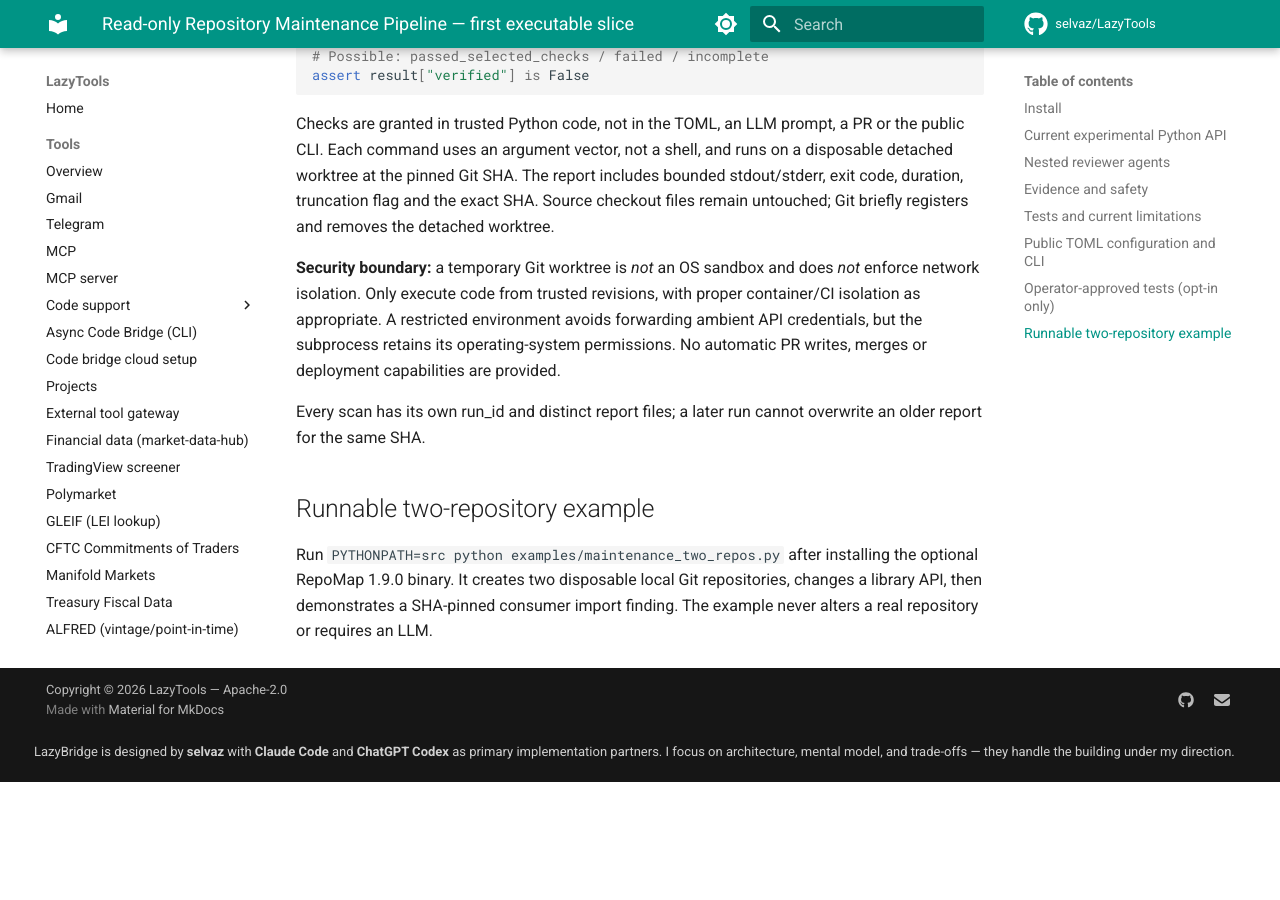
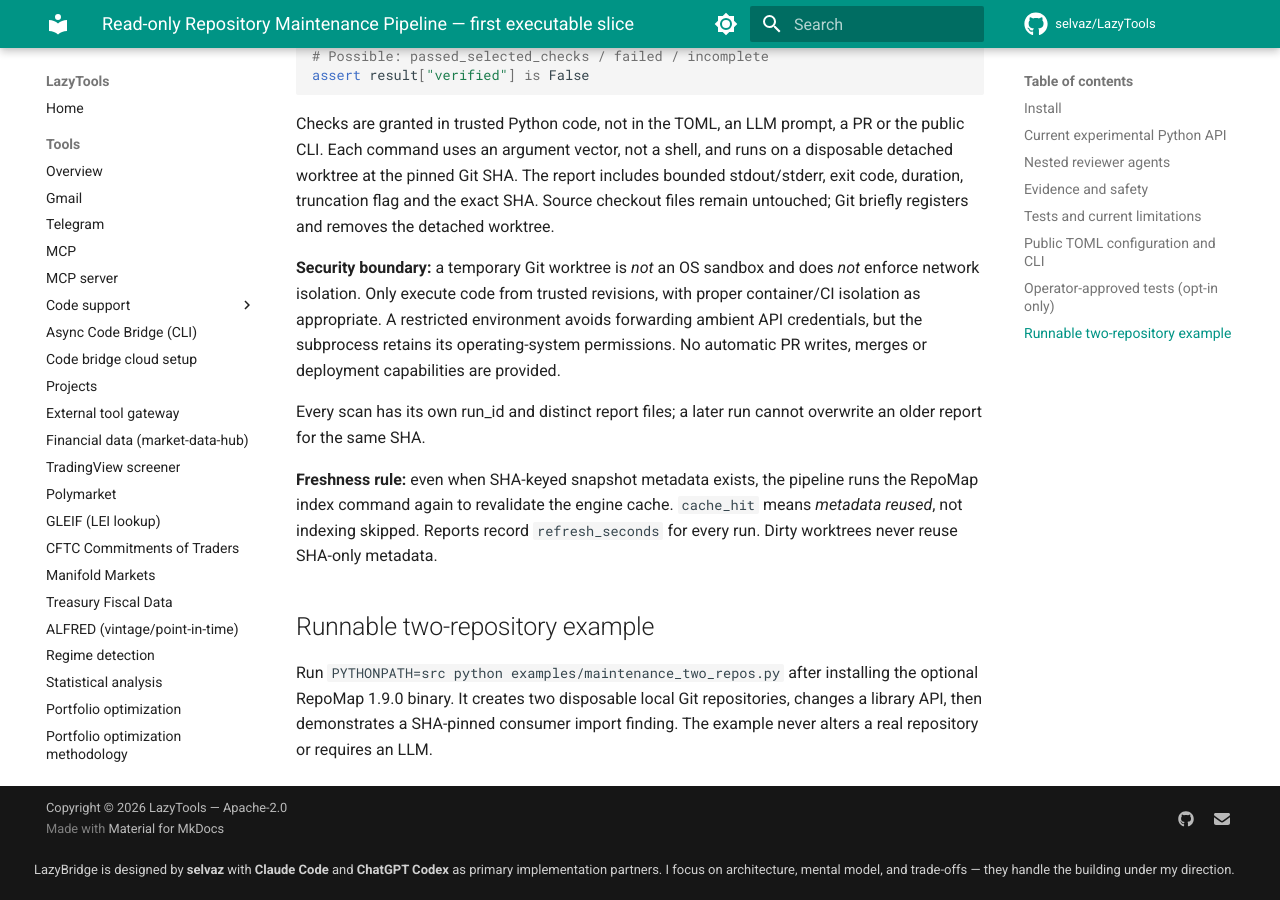
Before and after one commit to selvaz/LazyTools, an MkDocs documentation site: the page built from docs/maintenance.md, in a window 1280 px wide and 900 px high, scrolled down 4088 px. Built offline with MkDocs 1.6.1 and Material for MkDocs 9.7.7, drawn with Linux system fonts in a browser that asks for light colours; comment, search, counter and statistics services are not loaded; before the commit the page ends 4870 px from its top, so only the background shows below that.

Commit message:
docs(maintenance): explain native RepoMap cache revalidation and measured refresh timing

```diff
--- a/docs/maintenance.md
+++ b/docs/maintenance.md
@@ -156,6 +156,8 @@ Checks are granted in trusted Python code, not in the TOML, an LLM prompt, a PR
 
 Every scan has its own run_id and distinct report files; a later run cannot overwrite an older report for the same SHA.
 
+**Freshness rule:** even when SHA-keyed snapshot metadata exists, the pipeline runs the RepoMap index command again to revalidate the engine cache. `cache_hit` means *metadata reused*, not indexing skipped. Reports record `refresh_seconds` for every run. Dirty worktrees never reuse SHA-only metadata.
+
 ## Runnable two-repository example
 
 Run `PYTHONPATH=src python examples/maintenance_two_repos.py` after installing the optional RepoMap 1.9.0 binary. It creates two disposable local Git repositories, changes a library API, then demonstrates a SHA-pinned consumer import finding. The example never alters a real repository or requires an LLM.
```
